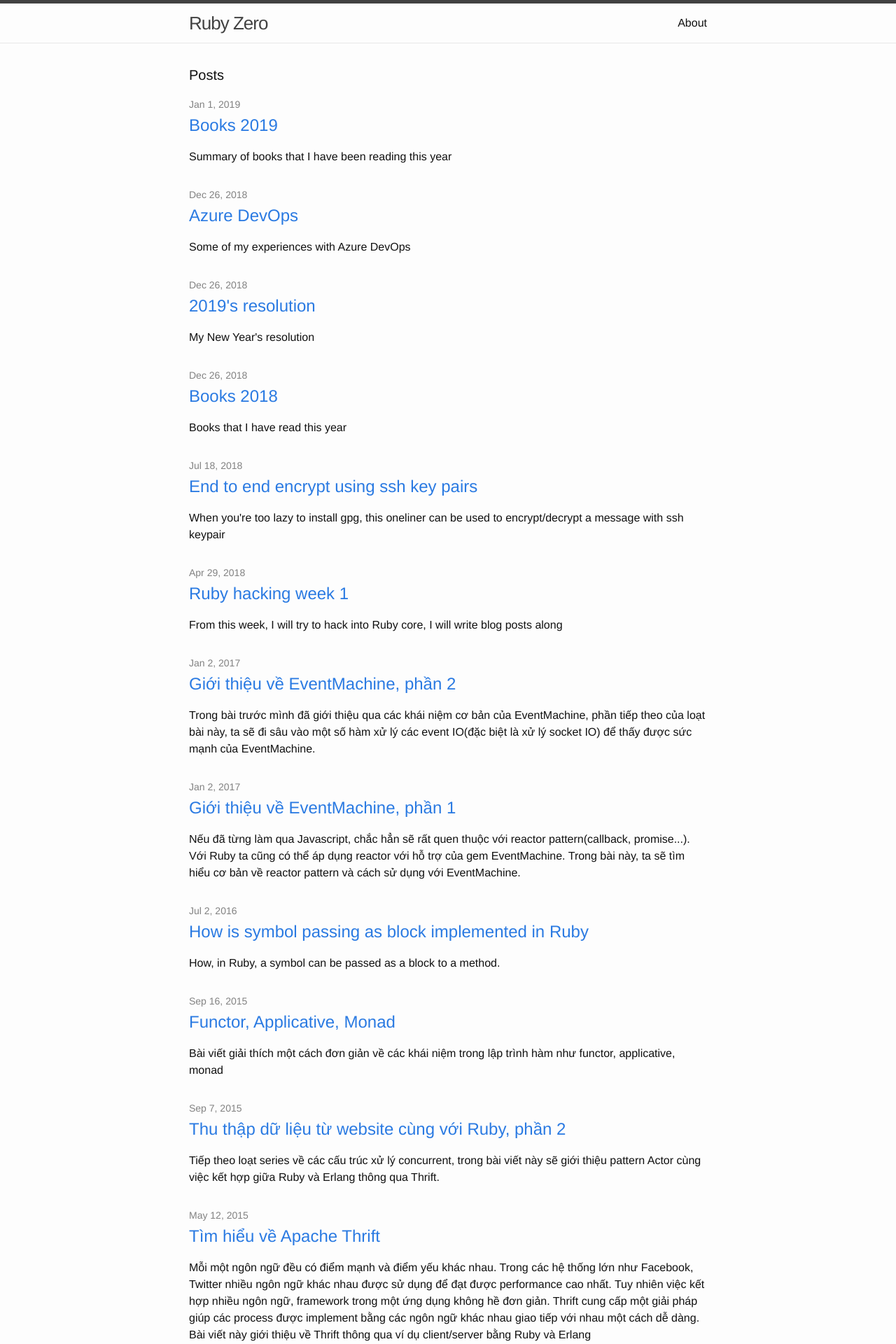
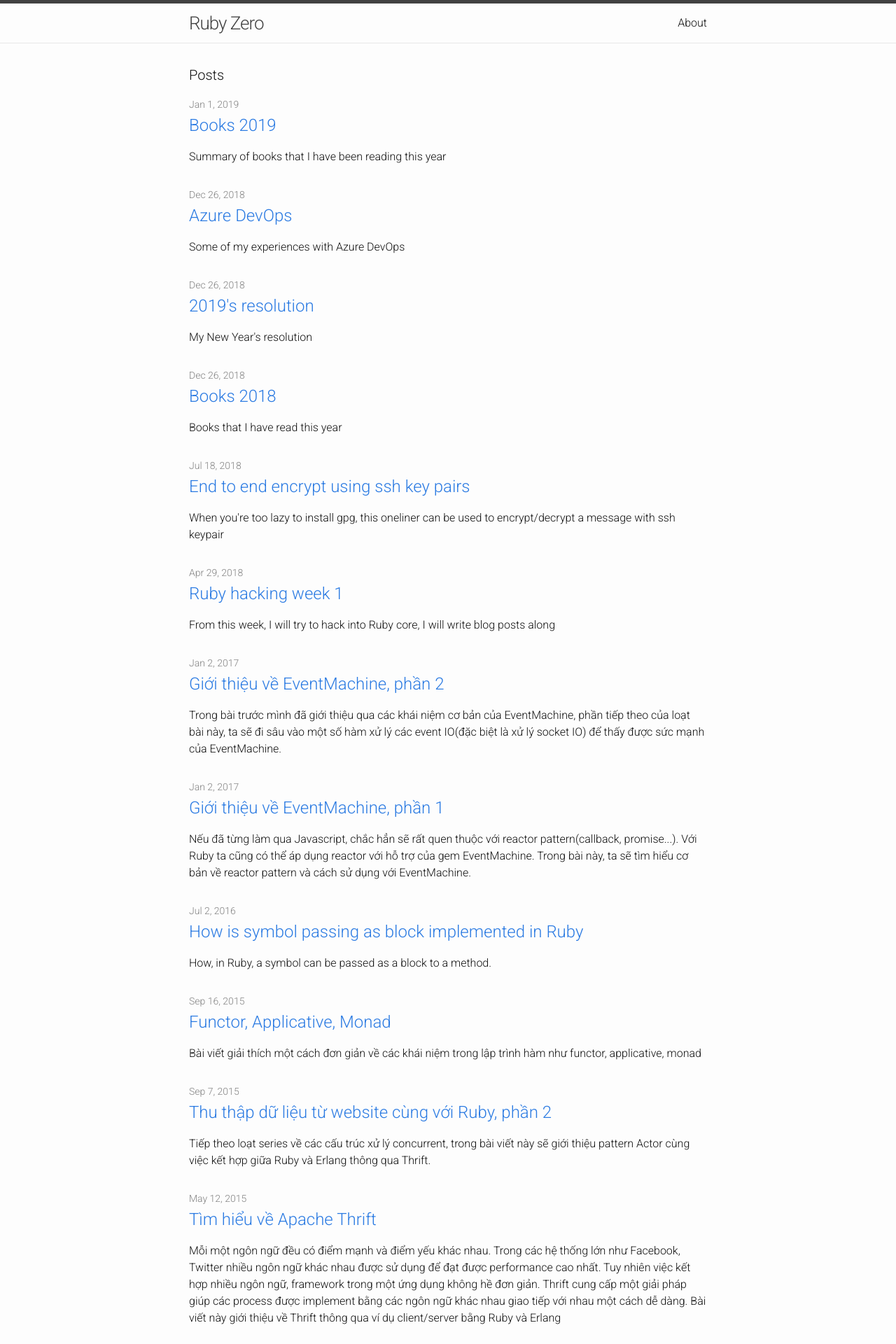
Before and after one commit to zinh/zinh.github.io, a Jekyll site: the page built from index.html, in a window 1280 px wide. Shown: the top 1920 px of the page at 70% size. Built offline with Jekyll 4.4.1, drawn with Linux system fonts in a browser that asks for light colours.

Commit message:
Fix font

```diff
--- a/_includes/head.html
+++ b/_includes/head.html
@@ -7,6 +7,7 @@
     <title>{% if page.title %}{{ page.title }}{% else %}{{ site.title }}{% endif %}</title>
     <meta name="description" content="{% if page.description %}{{ page.description }}{% else %}{{ site.description }}{% endif %}">
 
+    <link href="https://fonts.googleapis.com/css?family=Roboto:300,300i,700&amp;subset=greek-ext,vietnamese" rel="stylesheet">
     <link rel="stylesheet" href="{{ "/css/main.css" | prepend: site.baseurl }}">
     <link rel="canonical" href="{{ page.url | replace:'index.html','' | prepend: site.baseurl | prepend: site.url }}">
 
--- a/css/main.scss
+++ b/css/main.scss
@@ -6,7 +6,7 @@
 
 
 // Our variables
-$base-font-family: Helvetica, Arial, sans-serif;
+$base-font-family: 'Roboto', Arial, sans-serif;
 $base-font-size:   16px;
 $small-font-size:  $base-font-size * 0.875;
 $base-line-height: 1.5;
```
